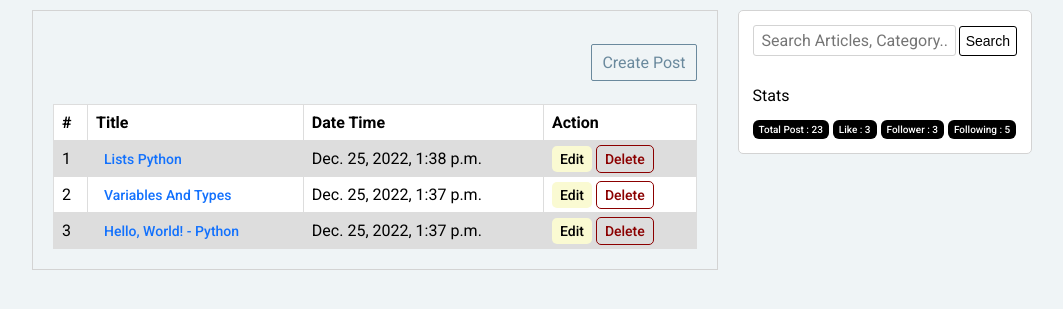
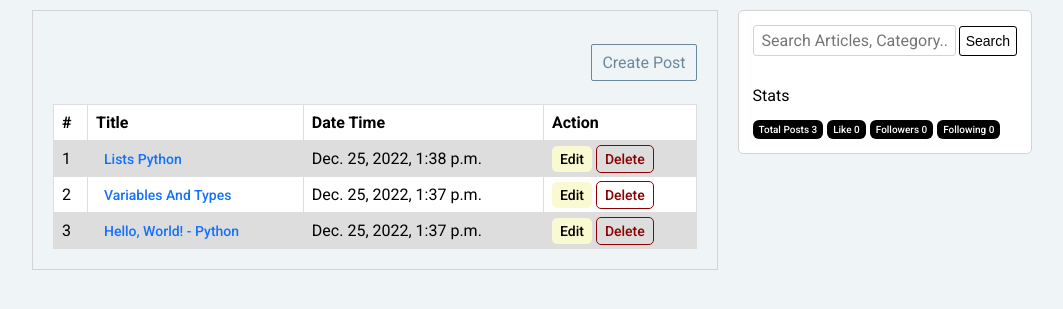
Before and after one commit to sumitgirwal/CodeBeLog, a Django app: page /my-post/ in a window 1280 px wide. Shown: the part 50-359 px from the top of the page, without its empty margins (108-1171 px from the left). Run offline with Django 4.2, Linux system fonts and the light colour scheme; a user stored in the database is signed in; data comes from the database, SQL or seed files in the repository; data that the repository does not hold is empty.

Commit message:
Fixed stats on crud and view pages

```diff
--- a/codebelog/blog/views.py
+++ b/codebelog/blog/views.py
@@ -40,7 +40,24 @@ def createPost(request):
             return redirect('my_post')
         else:
             msg = form.errors
-    return render(request, 'create-post.html', { 'form':PostForm(), 'msg':msg } )
+
+    posts = Post.objects.filter(auther=request.user)
+    post_likes = 0
+    for i in posts:
+       post_likes += i.likes.count()
+
+    post_count = posts.count()
+    followers = 0
+    following = 0
+    context = {
+            'form':PostForm(),
+            'msg':msg,
+            'post_count':post_count,
+            'post_likes':post_likes,
+            'followers': followers,
+            'following': following
+        }
+    return render(request, 'create-post.html', context )
 
 
 # Update a Post
@@ -62,7 +79,26 @@ def updatePost(request, pk):
             return redirect('my_post')
         else:
             msg = form.errors
-    return render(request, 'create-post.html', { 'form':PostForm(instance=post), 'post':post, 'msg':msg } )
+
+    posts = Post.objects.filter(auther=request.user)
+    post_likes = 0
+    for i in posts:
+       post_likes += i.likes.count()
+
+    post_count = posts.count()
+    followers = 0
+    following = 0
+    context = {
+        'form':PostForm(instance=post),
+        'post':post,
+        'msg':msg,
+        'post_count':post_count,
+        'post_likes':post_likes,
+        'followers': followers,
+        'following': following
+
+    }
+    return render(request, 'create-post.html', context )
 
 
 # Home
@@ -110,7 +146,25 @@ def deletePost(request, pk):
         post.delete()
         return redirect('my_post')
 
-    return render(request, 'delete-post.html', {'post': post})
+
+
+    posts = Post.objects.filter(auther=request.user)
+    post_likes = 0
+    for i in posts:
+       post_likes += i.likes.count()
+
+    post_count = posts.count()
+
+    followers = 0
+    following = 0
+    context = {
+        'post': post,
+        'post_count': post_count,
+        'post_likes':post_likes,
+        'followers': followers,
+        'following': following
+    }
+    return render(request, 'delete-post.html', context)
 
 
 
@@ -182,9 +236,17 @@ def BlogPostLike(request, pk):
 @login_required(login_url='/account/login/')
 def myPost(request):
     posts = Post.objects.filter(auther=request.user)
+    post_likes = 0
+    for i in posts:
+       post_likes += i.likes.count()
+    followers = 0
+    following = 0
     context = {
         'posts':posts,
-        'post_count':posts.count()
+        'post_count':posts.count(),
+        'post_likes':post_likes,
+        'followers': followers,
+        'following': following
     }
     return render(request, 'my-post.html', context)
 
@@ -196,7 +258,7 @@ def likePost(request):
     if request.method=='POST':
         like = request.POST['post_id']
         msg = str(like)+'Getting post id like value'
-        print("##############",msg)
+
         return
     else:
         return
--- a/codebelog/templates/my-post.html
+++ b/codebelog/templates/my-post.html
@@ -65,11 +65,11 @@
     <div class="sidebar-title">
         Stats
     </div>
-    <div class="badges">
-            <a href="#" class="badges-link">Total Post : 23</a>
-            <a href="#" class="badges-link">Like : 3</a>
-            <a href="#" class="badges-link">Follower : 3</a>
-            <a href="#" class="badges-link">Following : 5</a>
+    <div class="sidebar-block">
+        <a href="#" class="badges-link">Total Posts {{ post_count }}</a>
+        <a href="#" class="badges-link">Like {{ post_likes }}</a>
+        <a href="#" class="badges-link">Followers {{ followers }} </a>
+        <a href="#" class="badges-link">Following {{ following }} </a>
     </div>
 
 </section>
```
Also changed, not shown: codebelog/templates/create-post.html (+4 -4 lines), codebelog/templates/delete-post.html (+4 -4 lines).
